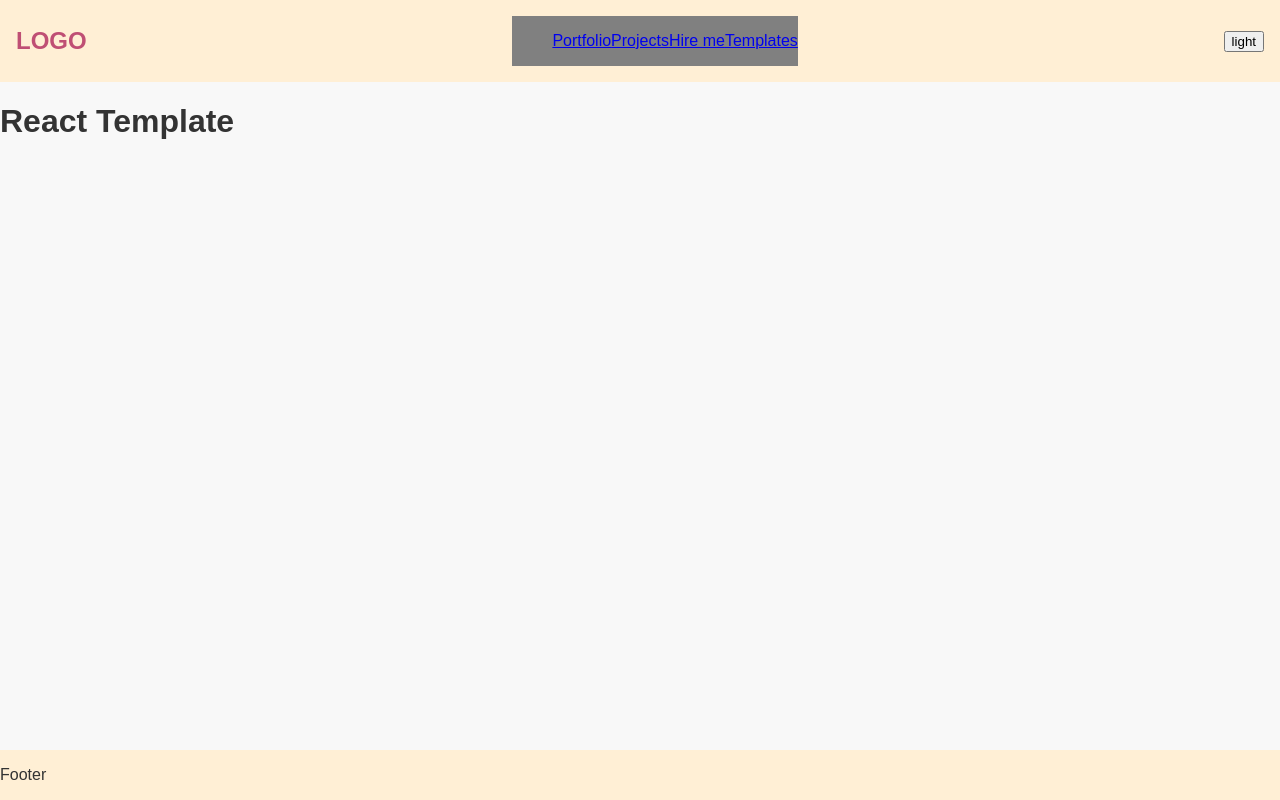
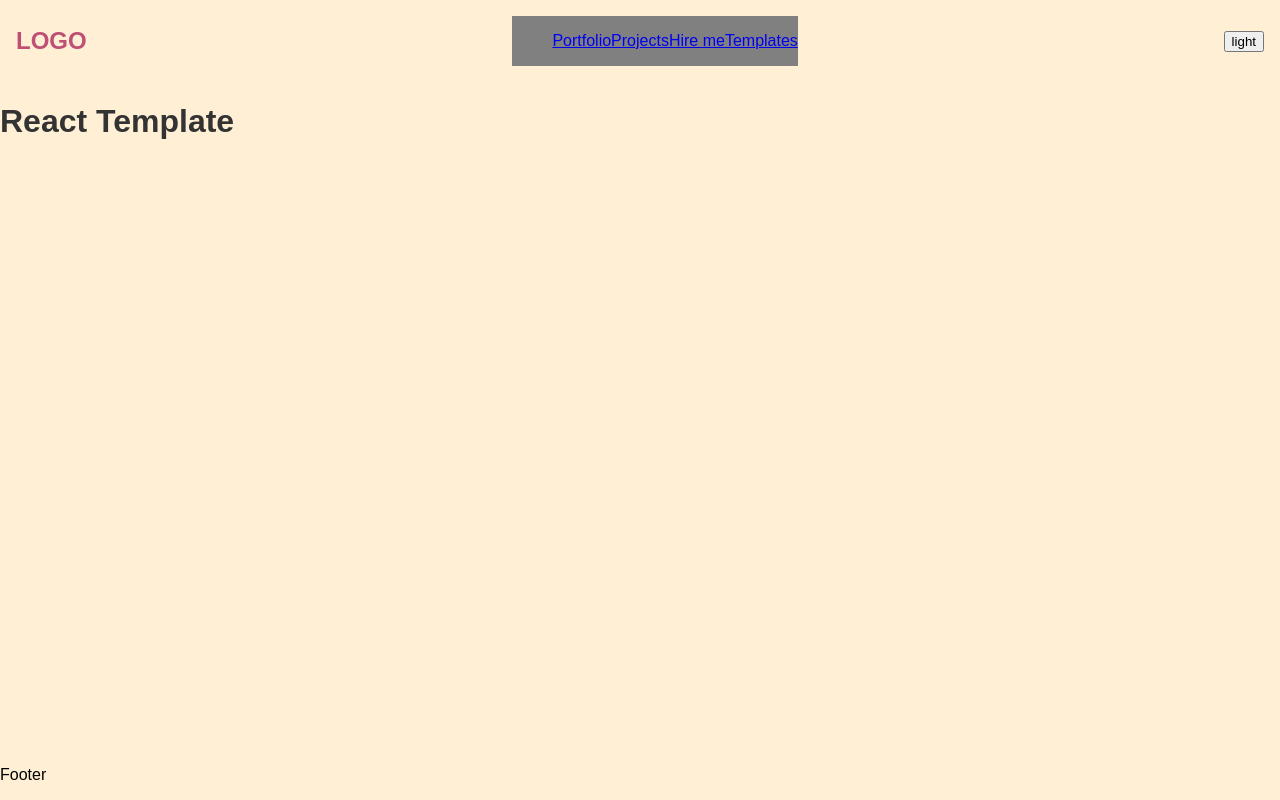
Before and after one commit to Moesera/portfolio-page, a React (Vite) app: page / in a window 1280 px wide. Built offline with nearby package versions, Linux system fonts and the light colour scheme.

Commit message:
Theme transition

```diff
--- a/src/App.jsx
+++ b/src/App.jsx
@@ -1,5 +1,6 @@
 import { Routes, Route } from "react-router-dom";
 
+import * as S from "./styled-components/App.styles";
 import Layout from "./components/layout/Layout";
 import Home from "./pages/home";
 import Templates from "./pages/templates";
@@ -7,7 +8,7 @@ import RouteNotFound from "./pages/error";
 
 function App() {
   return (
-    <>
+  <S.App>
     <Routes>
       <Route path="/" element={<Layout />}>
         <Route index element={<Home />} />
@@ -15,7 +16,7 @@ function App() {
         <Route path="*" element={<RouteNotFound />} />
       </Route>
     </Routes>
-    </>
+  </S.App>
   );
 }
 
--- a/src/styled-components/App.styles.js
+++ b/src/styled-components/App.styles.js
@@ -4,11 +4,33 @@ import styled from "styled-components";
 // Default colors fallback
 export const defaultMode = {
   primary: 'red',
+  secondary: 'green',
+  title: 'yellow',
+  subtitles: 'yellow',
 };
+
+// Page transition
+export const transitions = {
+page: 'transition: all 0.25s ease',
+};
+
+const transitionMixin = `
+  transition: all 0.25s ease;
+`;
+
+export const App = styled.div`
+  display: flex;
+  flex-direction: column;
+  height: 100%;
+  background: ${({theme}) => (theme ? theme.primary : defaultMode.primary)};
+  color: ${({theme}) => (theme ? theme.title : defaultMode.title)};
+  ${transitions.page}
+`;
 
 // Main page
 export const Header = styled.header`
   background: ${({theme}) => (theme ? theme.primary : defaultMode.primary)};
+  ${transitions.page}
 `;
 
 export const Nav = styled.nav`
@@ -25,7 +47,9 @@ export const Link = styled(RouterLink)`
 `;
 
 export const Footer = styled.footer`
-background: papayawhip;
+  color: ${({theme}) => (theme ? theme.subtitles : defaultMode.subtitles)};
+  background: ${({theme}) => (theme ? theme.primary : defaultMode.primary)};
+  ${transitions.page}
 `;
 
 export const Logo = styled.span`
@@ -56,5 +80,5 @@ padding: ${props => props.$padding || ""};
 
 // Page styles
 export const Title = styled.h1`
-color: #BF4F74;
+  color: ${({theme}) => (theme ? theme.title : defaultMode.title)};
 `;
--- a/src/styled-components/GlobalStyle.jsx
+++ b/src/styled-components/GlobalStyle.jsx
@@ -10,7 +10,7 @@ const GlobalStyle = createGlobalStyle`
   background-color: ${({theme}) => (theme ? theme.primary : defaultMode.primary)};
 };
 
-/* Variables */
+/* VARIABLES */
 html {
   /* Light theme */
   --color-primary-light: papayawhip;
@@ -35,14 +35,6 @@ html,
 #root,
 body {
   height: 100%;
-}
-
-#root {
-  display: flex;
-  flex-direction: column;
-}
-
-main, body {
   margin: 0;
 }
 
```
Lines whose indentation alone changed are shown as unchanged.
